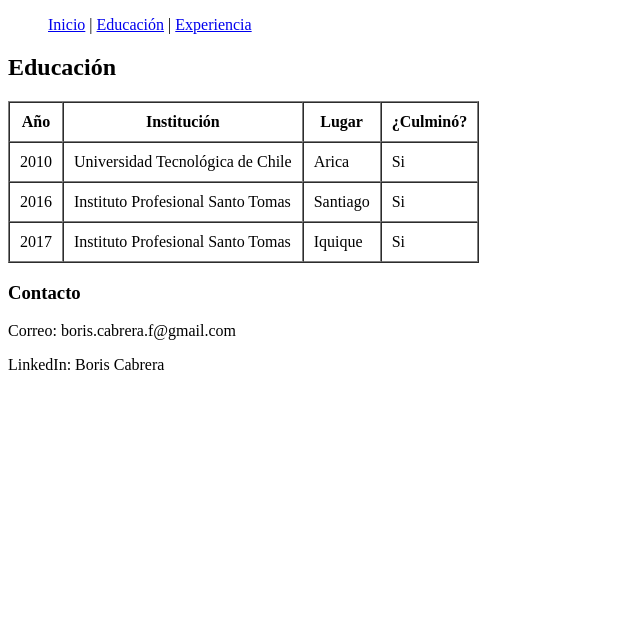
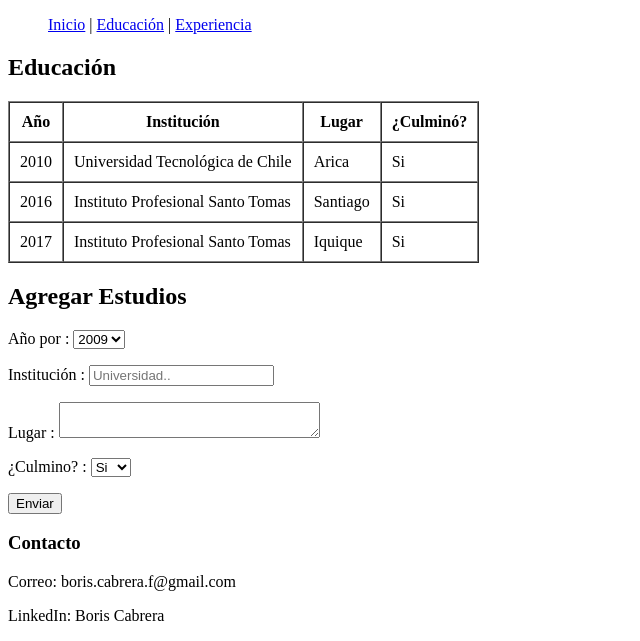
Before and after one commit to Boris0179/Examen-I-Nextu, a plain HTML site: page educacion.html in a window 1280 px wide. Shown: the part 258-899 px from the top of the page, without its empty margins (0-640 px from the left). Before the commit the page ends 800 px from the top, so only its background shows below. Drawn offline with Linux system fonts and the light colour scheme.

Commit message:
se agrega forulario simulando agregar nuevos estudios

```diff
--- a/educacion.html
+++ b/educacion.html
@@ -117,7 +117,44 @@
            </tr>
       </tbody>
     </table>
-
+    <form>
+       <h2>Agregar Estudios</h2>
+       <p>
+         <label for="año">Año por :</label>
+         <select name="año">
+             <option value="09">2009</option>
+             <option value="10">2010</option>
+             <option value="11">2011</option>
+             <option value="12">2012</option>
+             <option value="13">2013</option>
+             <option value="14">2014</option>
+             <option value="15">2015</option>
+             <option value="16">2016</option>
+             <option value="17">2017</option>
+             <option value="18">2018</option>
+             <option value="19">2019</option>
+             <option value="20">2020</option>
+         </select>
+       </p>
+       <p>
+         <label for="institucion">Institución :</label>
+         <input type="text" placeholder="Universidad.." name="institucion" required>
+       </p>
+       <p>
+         <label for="lugar">Lugar :</label>
+         <textarea name="lugar" rows="2" cols="30"></textarea>
+       </p>
+       <p>
+         <label for="culmino">¿Culmino? :</label>
+         <select name="culmino">
+            <option value="Si">Si</option>
+            <option value="No">No</option>
+         </select>
+       </p>
+       <p>
+         <input type="submit" value="Enviar">
+       </p>
+    </form>
     <footer>
         <h3>Contacto</h3>
         <p>Correo: boris.cabrera.f@gmail.com</p>
```
Lines whose indentation alone changed are shown as unchanged.
